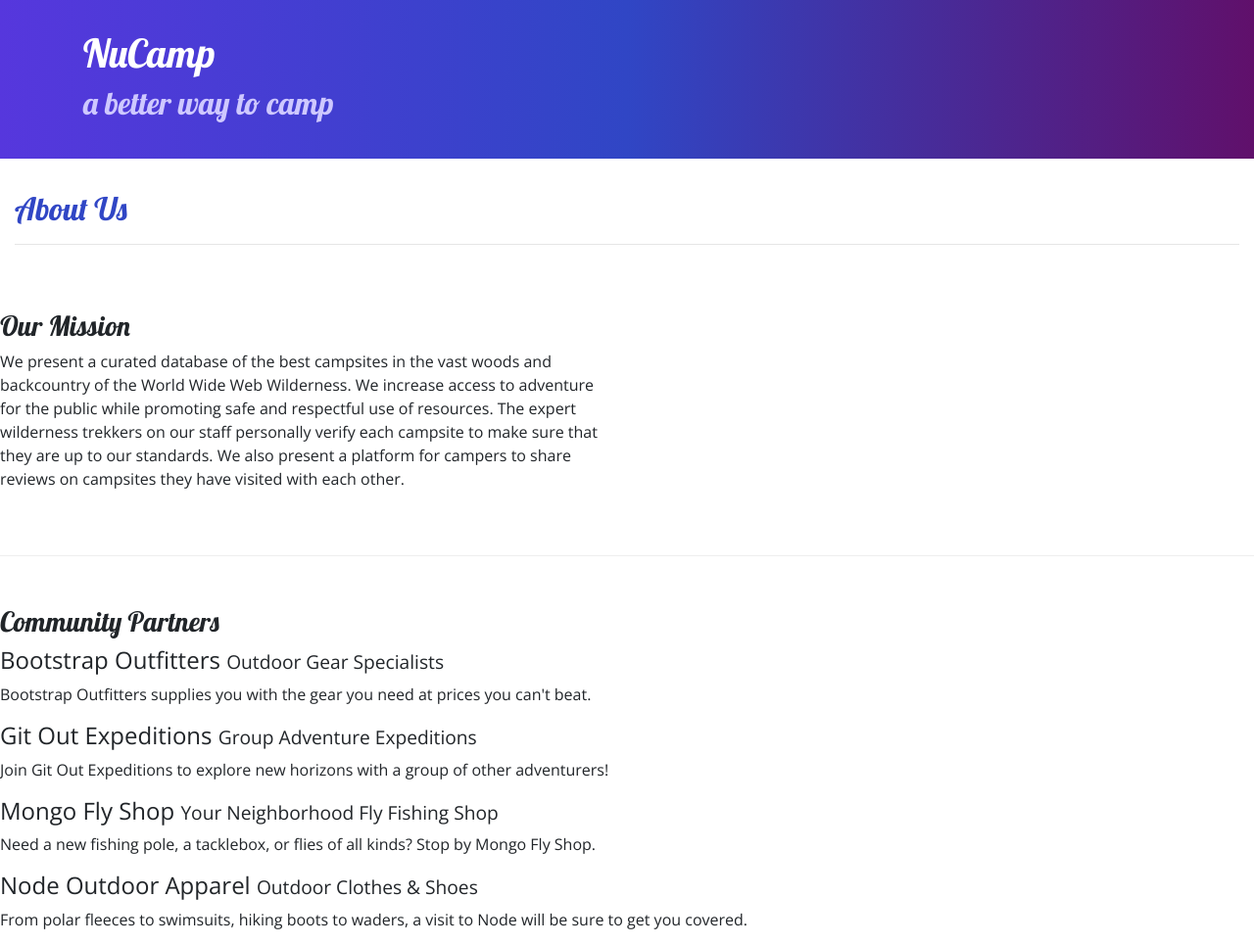
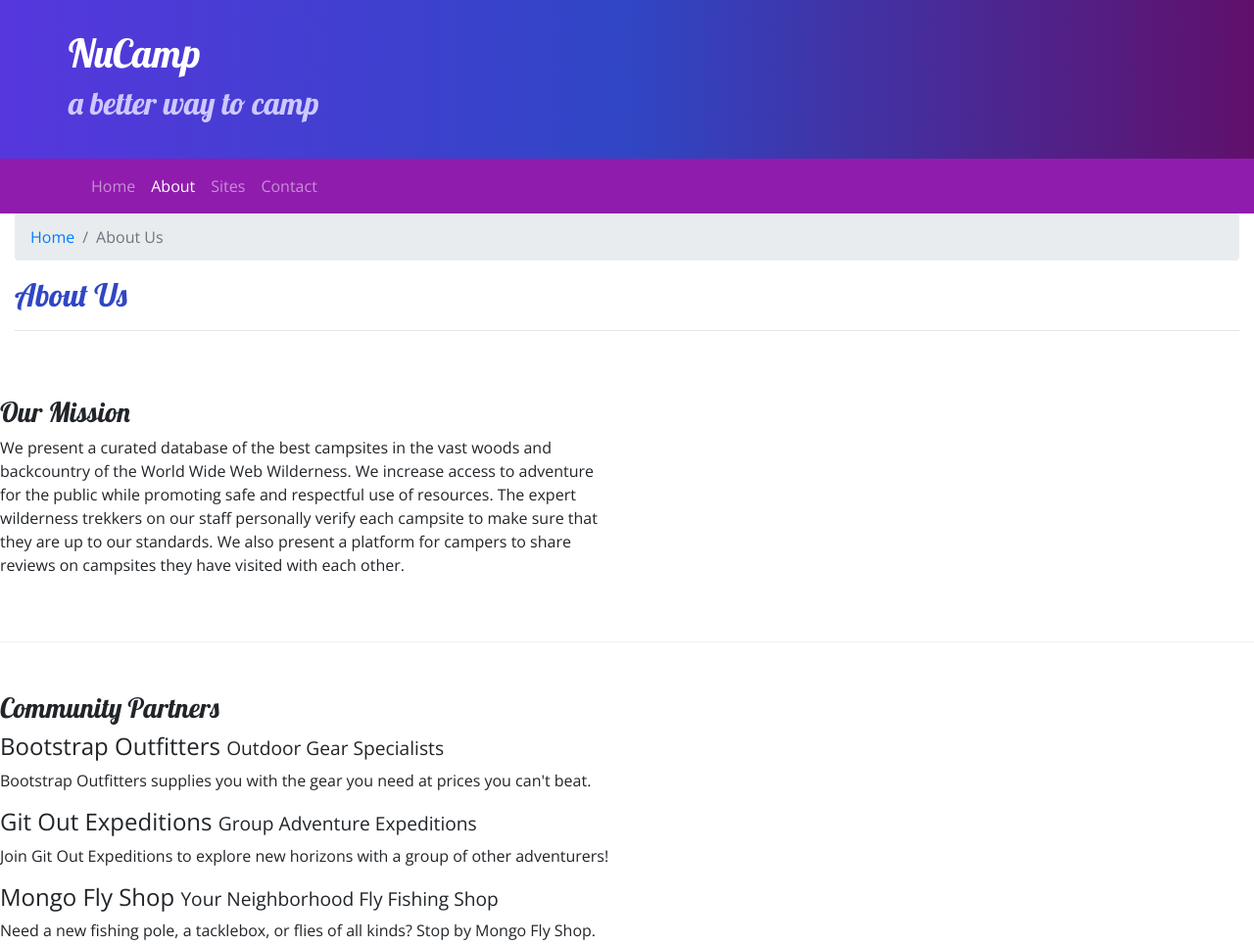
Before and after one commit to GavinG89/nucamp-bootstrap, a website: page aboutus.html in a window 1280 px wide. Shown: the top 965 px of the page at 98% size. Drawn offline with nearby package versions, Linux system fonts and the light colour scheme.

Commit message:
Navbar and Breadcrumbs

```diff
--- a/aboutus.html
+++ b/aboutus.html
@@ -26,10 +26,28 @@
             </div>
         </div>
     </header>
-
+    <nav class="navbar navbar-expand-sm navbar-dark sticky-top">
+        <div class="container">
+        <button class="navbar-toggler ml-auto" type="button" data-toggle="collapse" data-target="#nucampNavbar">
+            <span class="navbar-toggler-icon"></span>
+        </button>
+            <div class="collapse navbar-collapse" id="nucampNavbar">
+                <ul class="navbar-nav">
+                    <li class="nav-item"><a class="nav-link" href="index.html">Home</a></li>
+                     <li class="nav-item active"><a class="nav-link" href="aboutus.html">About</a></li>
+                    <li class="nav-item"><a class="nav-link" href="#">Sites</a></li>
+                    <li class="nav-item"><a class="nav-link" href="#">Contact</a></li>
+                </ul>
+            </div>
+        </div>
+    </nav>
     <div>
         <div>
             <div class="col">
+                <ol class="breadcrumb">
+                    <li class="breadcrumb-item"><a href="index.html">Home</a></li>
+                    <li class="breadcrumb-item active">About Us</li>
+                </ol>
                <h2>About Us</h2>
                <hr />
             </div>
@@ -59,7 +77,7 @@
 
     <footer>
         <div class="container">
-            <div class="row">
+            <div class="row row-content">
                 <div class="col-4 col-sm-2 offset-1">
                     <h5>Links</h5>
                     <ul class="list-unstyled">
--- a/css/styles.css
+++ b/css/styles.css
@@ -20,9 +20,10 @@ footer {
 }
 
 .jumbotron {
-    padding: 30px;
+    padding: 30px 30px 30px 0px;
     background-image: linear-gradient(to right, #5637DD, #3046C5, #60106B);
     color: white;
+    margin: 0;
 }
 
 .row-content {
@@ -30,3 +31,7 @@ footer {
     border-bottom: 1px ridge;
     min-height: 200px;
 }
+
+.navbar {
+    background-color: #901CAD;
+}
```
Also changed, not shown: index.html (+15 -0 lines).
